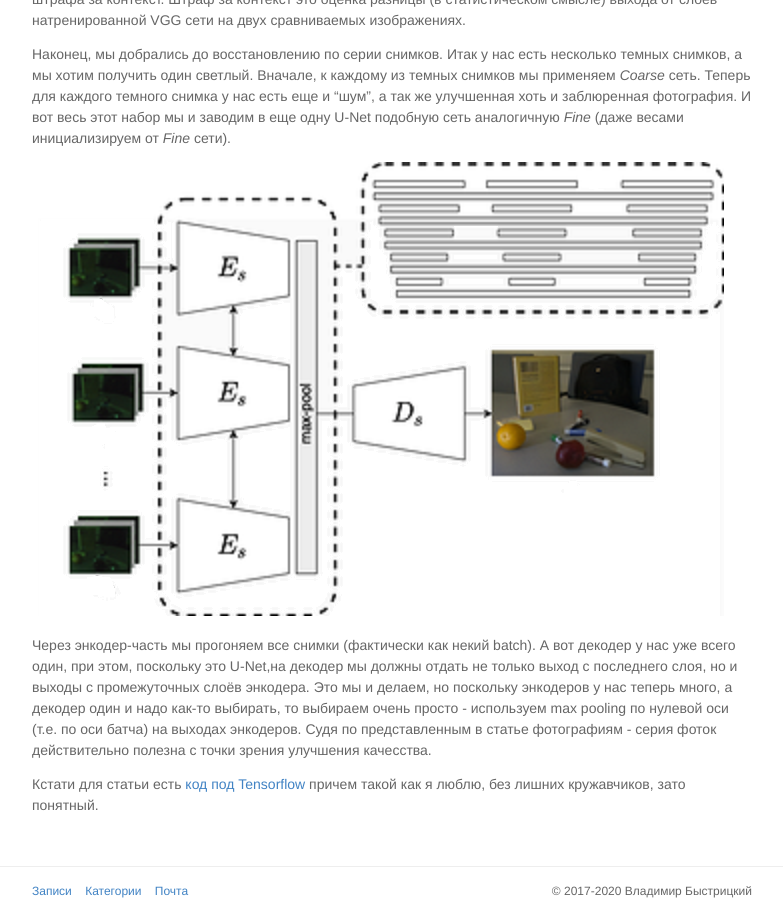
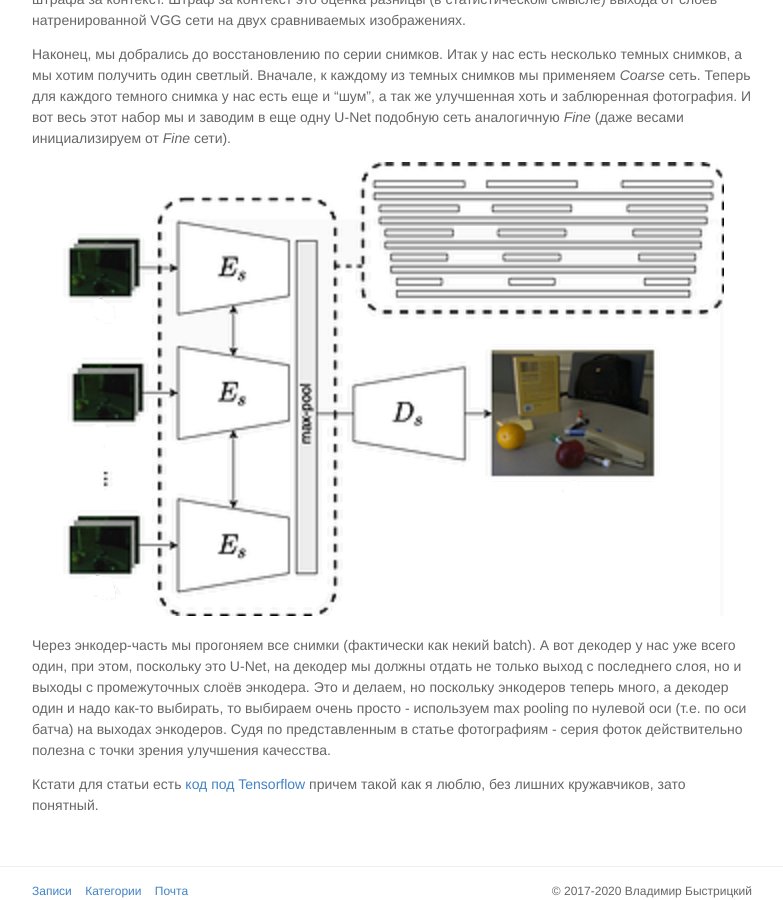
Before and after one commit to vbystricky/vbystricky.github.io, a Jekyll site: the page built from _article_notes/2020/2020-07-17.md, in a window 1280 px wide and 900 px high, scrolled down 1706 px. Shown: the whole window, without its empty margins (248-1031 px from the left). Built offline with Jekyll 4.4.1, drawn with Linux system fonts in a browser that asks for light colours.

Commit message:
Some small fixes

```diff
--- a/_article_notes/2020/2020-07-17.md
+++ b/_article_notes/2020/2020-07-17.md
@@ -45,11 +45,11 @@
 заблюренная фотография. И вот весь этот набор мы и заводим в еще одну U-Net подобную сеть аналогичную _Fine_ (даже весами инициализируем от _Fine_
 сети).
 
-![Схема Burst сети]({{ site.baseurl }}/images/article_notes/2020/arxiv.2006.09845_3.png)
+![Схема Burst сети, картинка из статьи]({{ site.baseurl }}/images/article_notes/2020/arxiv.2006.09845_3.png)
 
-Через энкодер-часть мы прогоняем все снимки (фактически как некий batch). А вот декодер у нас уже всего один, при этом, поскольку это U-Net,на
-декодер мы должны отдать не только выход с последнего слоя, но и выходы с промежуточных слоёв энкодера. Это мы и делаем, но поскольку энкодеров у нас
-теперь много, а декодер один и надо как-то выбирать, то выбираем очень просто - используем max pooling по нулевой оси (т.е. по оси батча) на выходах
+Через энкодер-часть мы прогоняем все снимки (фактически как некий batch). А вот декодер у нас уже всего один, при этом, поскольку это U-Net, на
+декодер мы должны отдать не только выход с последнего слоя, но и выходы с промежуточных слоёв энкодера. Это и делаем, но поскольку энкодеров теперь
+много, а декодер один и надо как-то выбирать, то выбираем очень просто - используем max pooling по нулевой оси (т.е. по оси батча) на выходах
 энкодеров. Судя по представленным в статье фотографиям - серия фоток действительно полезна с точки зрения улучшения качесства.
 
 <!--part_end-->
```
Also changed, not shown: other parts of _article_notes/2020/2020-07-17.md (+1 -1 lines).
